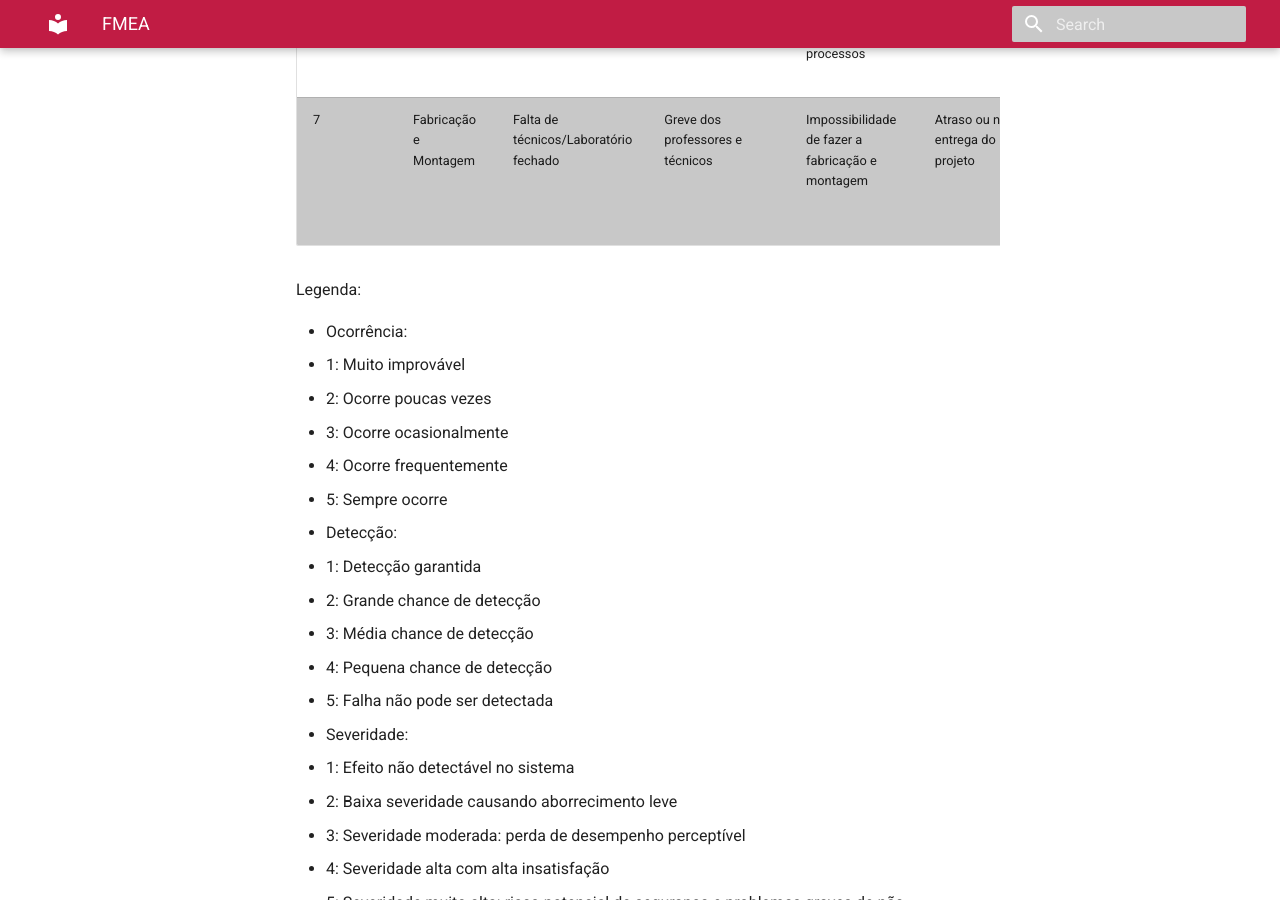
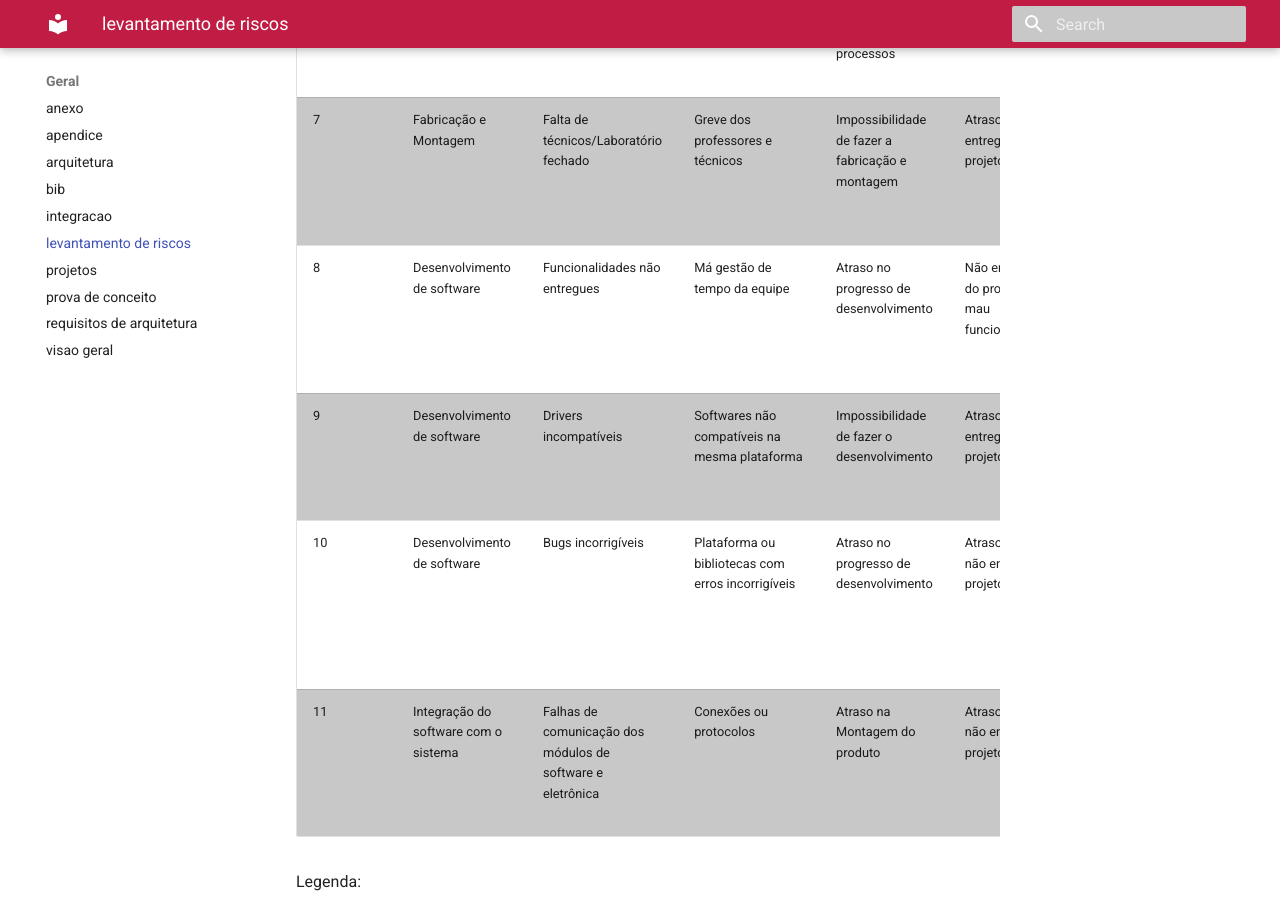
Before and after one commit to Calcioft/ScanPoint, an MkDocs documentation site: the page built from docs/geral/FMEA.md, in a window 1280 px wide and 900 px high, scrolled down 1186 px. Built offline with MkDocs 1.6.1 and Material for MkDocs 9.7.7, drawn with Linux system fonts in a browser that asks for light colours; some of the changed text lies outside the part shown.

Commit message:
Adicionado mais itens ao FMEA e adicionado o FMEA as rotas no mkdocs.yms
Co-authored-by: Diogo Soares <soaressc321@gmail.com>

```diff
--- a/docs/geral/FMEA.md
+++ b/docs/geral/FMEA.md
@@ -1,32 +1,38 @@
-| No. | Processo | Modo de Falha | Causa da Falha | Efeito da Falha Local | Efeito da Falha Global | Severidade | Ocorrência | Detecção | Número de Priorização de Risco (NPR) | Plano de Ação | Responsável | Prevenção |
-|-----|----------|---------------|----------------|-----------------------|------------------------|------------|------------|----------|-------|----------------|-------------|-----------|
-| 1   | Gestão da Equipe | Indisposição de um membro | Problemas pessoais/saúde | Sobrecarregar outros membros | Atraso nas atividades| 3 | 4 | 1 | 12 | Redistribuição das atividades entre membros competentes | Gerência | Comunicação prévia nas reuniões e/ou grupo de conversa |
-| 2   | Montagem do sistema eletrônico | Funcionamento inadequado das baterias | | Não fornecimento de energia suficiente aos equipamentos | Não entrega do projeto por mau funcionamento | 5 | 1 | 1 | 5 | Troca da bateria por uma reserva | Energia | Testes com as baterias |
-| 3   | Montagem do sistema eletrônico | Funcionamento inadequado do motor | Falta de alimentação/motor quebrado | Rotação inadequada da mesa durante a leitura da peça | Não entrega do projeto por mau funcionamento | 5 | 1 | 1 | 5 | Troca do motor por um motor reserva | Eletrônica | Testes com o motor |
-| 4   | Montagem do sistema eletrônico | Esgotamento da bateria | Mal dimensionamento do tempo de uso | Não fornecimento de energia para os equipamentos | Não entrega do projeto por mau funcionamento | 5 | 2 | 1 | 10 | Troca da bateria por uma reserva | Energia | Dimensionar as baterias de acordo com o tempo de funcionamento do projeto e verificar se o tempo é suficiente para a apresentação |
-| 5   | Impressão das peças em 3D | Falta de filamento 3D | Mau cálculo da quantidade de material para a impressão | Estrutura incompleta/Mais tempo para fabricação com outros processos | Atraso na entrega do projeto | 3 | 2 | 1 | 6 | Uso de outros materiais e processo de fabricação para fazer a estrutura | Estrutura | Imprimir com antecedência e revisar o cálculo de quantidade de filamento |
-| 6   | Impressão das peças em 3D | Falha na impressão | Falta de energia elétrica/problema com a impressora | Estrutura incompleta/Mais tempo para fabricação com outros processos | Atraso na entrega do projeto | 3 | 2 | 1 | 6 | Uso de outros materiais e processo de fabricação para fazer a estrutura | Estrutura | Imprimir com antecedência e deixar um membro responsável vistoriando a impressão |
-| 7   | Fabricação e Montagem | Falta de técnicos/Laboratório fechado | Greve dos professores e técnicos | Impossibilidade de fazer a fabricação e montagem | Atraso ou não entrega do projeto | 5 | 2 | 1 | 10 | Encontrar outro local que se possa fazer a fabricação e montagem | Estrutura | Fazer a fabricação e montagem com antecedência |
+**Tabela 1: FMEA**
+
+| No. | Processo                             | Modo de Falha                                              | Causa da Falha                                         | Efeito da Falha Local                                                | Efeito da Falha Global                       | Severidade | Ocorrência | Detecção | Número de Priorização de Risco (NPR) | Plano de Ação                                                                          | Responsável           | Prevenção                                                                                                                         |
+| --- | ------------------------------------ | ---------------------------------------------------------- | ------------------------------------------------------ | -------------------------------------------------------------------- | -------------------------------------------- | ---------- | ---------- | -------- | ------------------------------------ | -------------------------------------------------------------------------------------- | --------------------- | --------------------------------------------------------------------------------------------------------------------------------- |
+| 1   | Gestão da Equipe                     | Indisposição de um membro                                  | Problemas pessoais/saúde                               | Sobrecarregar outros membros                                         | Atraso nas atividades                        | 3          | 4          | 1        | 12                                   | Redistribuição das atividades entre membros competentes                                | Gerência              | Comunicação prévia nas reuniões e/ou grupo de conversa                                                                            |
+| 2   | Montagem do sistema eletrônico       | Funcionamento inadequado das baterias                      |                                                        | Não fornecimento de energia suficiente aos equipamentos              | Não entrega do projeto por mau funcionamento | 5          | 1          | 1        | 5                                    | Troca da bateria por uma reserva                                                       | Energia               | Testes com as baterias                                                                                                            |
+| 3   | Montagem do sistema eletrônico       | Funcionamento inadequado do motor                          | Falta de alimentação/motor quebrado                    | Rotação inadequada da mesa durante a leitura da peça                 | Não entrega do projeto por mau funcionamento | 5          | 1          | 1        | 5                                    | Troca do motor por um motor reserva                                                    | Eletrônica            | Testes com o motor                                                                                                                |
+| 4   | Montagem do sistema eletrônico       | Esgotamento da bateria                                     | Mal dimensionamento do tempo de uso                    | Não fornecimento de energia para os equipamentos                     | Não entrega do projeto por mau funcionamento | 5          | 2          | 1        | 10                                   | Troca da bateria por uma reserva                                                       | Energia               | Dimensionar as baterias de acordo com o tempo de funcionamento do projeto e verificar se o tempo é suficiente para a apresentação |
+| 5   | Impressão das peças em 3D            | Falta de filamento 3D                                      | Mau cálculo da quantidade de material para a impressão | Estrutura incompleta/Mais tempo para fabricação com outros processos | Atraso na entrega do projeto                 | 3          | 2          | 1        | 6                                    | Uso de outros materiais e processo de fabricação para fazer a estrutura                | Estrutura             | Imprimir com antecedência e revisar o cálculo de quantidade de filamento                                                          |
+| 6   | Impressão das peças em 3D            | Falha na impressão                                         | Falta de energia elétrica/problema com a impressora    | Estrutura incompleta/Mais tempo para fabricação com outros processos | Atraso na entrega do projeto                 | 3          | 2          | 1        | 6                                    | Uso de outros materiais e processo de fabricação para fazer a estrutura                | Estrutura             | Imprimir com antecedência e deixar um membro responsável vistoriando a impressão                                                  |
+| 7   | Fabricação e Montagem                | Falta de técnicos/Laboratório fechado                      | Greve dos professores e técnicos                       | Impossibilidade de fazer a fabricação e montagem                     | Atraso ou não entrega do projeto             | 5          | 2          | 1        | 10                                   | Encontrar outro local que se possa fazer a fabricação e montagem                       | Estrutura             | Fazer a fabricação e montagem com antecedência                                                                                    |
+| 8   | Desenvolvimento de software          | Funcionalidades não entregues                              | Má gestão de tempo da equipe                           | Atraso no progresso de desenvolvimento                               | Não entrega do projeto por mau funcionamento | 3          | 3          | 1        | 9                                    | Redistribuição das atividades entre membros competentes                                | Gerência              | Acompanhamento das atividades e prazos selecionados                                                                               |
+| 9   | Desenvolvimento de software          | Drivers incompatíveis                                      | Softwares não compatíveis na mesma plataforma          | Impossibilidade de fazer o desenvolvimento                           | Atraso na entrega do projeto                 | 3          | 2          | 2        | 12                                   | Encontrar novos drivers que consigam trabalhar juntos                                  | Software              | Comunicação prévia nas reuniões e/ou grupo de conversa                                                                            |
+| 10  | Desenvolvimento de software          | Bugs incorrigíveis                                         | Plataforma ou bibliotecas com erros incorrigíveis      | Atraso no progresso de desenvolvimento                               | Atraso e/ou não entrega do projeto           | 3          | 1          | 1        | 3                                    | Encontrar formas de contornar os erros, seja por código ou substituição de bibliotecas | Software              | Testes de build da aplicação                                                                                                      |
+| 11  | Integração do software com o sistema | Falhas de comunicação dos módulos de software e eletrônica | Conexões ou protocolos                                 | Atraso na Montagem do produto                                        | Atraso e/ou não entrega do projeto           | 5          | 1          | 4        | 20                                   | Fazer uma reunião com os software e de eletrônica para sanar as dificuldades           | Software e eletrônica | Micro testes de integração                                                                                                        |
 
 Legenda:
 
 - Ocorrência:
-  - 1: Muito improvável
-  - 2: Ocorre poucas vezes
-  - 3: Ocorre ocasionalmente
-  - 4: Ocorre frequentemente
-  - 5: Sempre ocorre
+    - 1: Muito improvável
+    - 2: Ocorre poucas vezes
+    - 3: Ocorre ocasionalmente
+    - 4: Ocorre frequentemente
+    - 5: Sempre ocorre
 
 - Detecção:
-  - 1: Detecção garantida
-  - 2: Grande chance de detecção
-  - 3: Média chance de detecção
-  - 4: Pequena chance de detecção
-  - 5: Falha não pode ser detectada
+    - 1: Detecção garantida
+    - 2: Grande chance de detecção
+    - 3: Média chance de detecção
+    - 4: Pequena chance de detecção
+    - 5: Falha não pode ser detectada
 
 - Severidade:
-  - 1: Efeito não detectável no sistema
-  - 2: Baixa severidade causando aborrecimento leve
-  - 3: Severidade moderada: perda de desempenho perceptível
-  - 4: Severidade alta com alta insatisfação
-  - 5: Severidade muito alta: risco potencial de segurança e problemas graves de não conformidades
+    - 1: Efeito não detectável no sistema
+    - 2: Baixa severidade causando aborrecimento leve
+    - 3: Severidade moderada: perda de desempenho perceptível
+    - 4: Severidade alta com alta insatisfação
+    - 5: Severidade muito alta: risco potencial de segurança e problemas graves de não conformidades
--- a/mkdocs.yml
+++ b/mkdocs.yml
@@ -23,6 +23,7 @@ nav:
       - arquitetura: geral/arquitetura.md
       - bib: geral/bib.md
       - integracao: geral/integracao.md
+      - levantamento de riscos: geral/FMEA.md
       - projetos: geral/projetos.md
       - prova de conceito: geral/prova-de-conceito.md
       - requisitos de arquitetura: geral/requisitos-arquitetura.md
```
Also changed, not shown: docs/index.md (+1 -1 lines).
